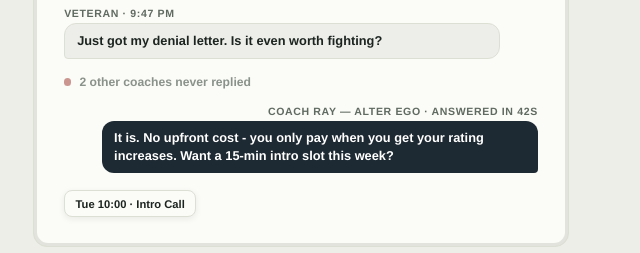
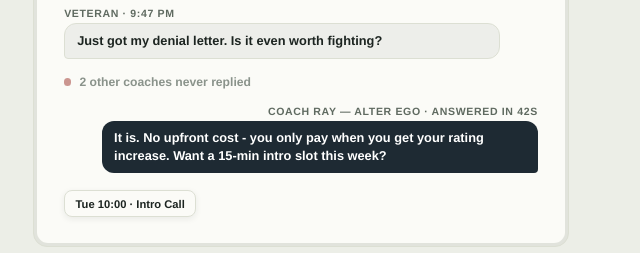
Before and after one commit to tenacitechnology/templates, a plain HTML site: page j4v-architecture-v3-4b80/index.html in a window 1280 px wide. Shown: the part 287-540 px from the top of the page, 631-1271 px from the left. Drawn offline with Linux system fonts and the light colour scheme.

Commit message:
Fix grammar: rating increase (singular)

```diff
--- a/j4v-architecture-v3-4b80/index.html
+++ b/j4v-architecture-v3-4b80/index.html
@@ -493,7 +493,7 @@
         <div class="story-row story-ghost"><i></i>2 other coaches never replied</div>
         <div class="story-row">
           <div class="story-meta story-meta--right">Coach Ray — alter ego · answered in 42s</div>
-          <div class="bubble out">It is. No upfront cost - you only pay when you get your rating increases. Want a 15-min intro slot this week?</div>
+          <div class="bubble out">It is. No upfront cost - you only pay when you get your rating increase. Want a 15-min intro slot this week?</div>
         </div>
         <div class="story-row story-booked">
           <span class="demo-chip">Tue 10:00 · Intro Call</span>
@@ -671,7 +671,7 @@
             </div>
             <div>
               <div class="sms-who" style="text-align:right">Coach Ray — alter ego</div>
-              <div class="bubble out">No upfront cost - you only pay when you get your rating increases. Want me to grab you a 15-min intro slot this week?</div>
+              <div class="bubble out">No upfront cost - you only pay when you get your rating increase. Want me to grab you a 15-min intro slot this week?</div>
             </div>
             <div class="sms-status">Sent in 42s · logged to pipeline · hot-lead alert to coach</div>
           </div>
@@ -1123,7 +1123,7 @@
       tier: "Engage",
       desc: "When a veteran replies — a question, an objection, a pricing probe — the alter ego answers in the coach's voice in under a minute, at any hour. Plain-spoken, never robotic, and it hands off to the human the moment it's out of its depth.",
       stage: '<div class="demo-el d-loop" style="left:6%;top:18%"><div class="demo-bubble-in">What does the program cost?</div></div>' +
-             '<div class="demo-el d-pop d2" style="right:6%;top:50%"><div class="demo-bubble">No upfront cost - you only pay when you get your rating increases.</div></div>' +
+             '<div class="demo-el d-pop d2" style="right:6%;top:50%"><div class="demo-bubble">No upfront cost - you only pay when you get your rating increase.</div></div>' +
              '<div class="demo-el d-loop d3" style="left:8%;top:80%;font-size:0.66rem;font-weight:700;color:var(--green)">Answered in 42s · 8:14 PM</div>'
     },
     intro: {
```
